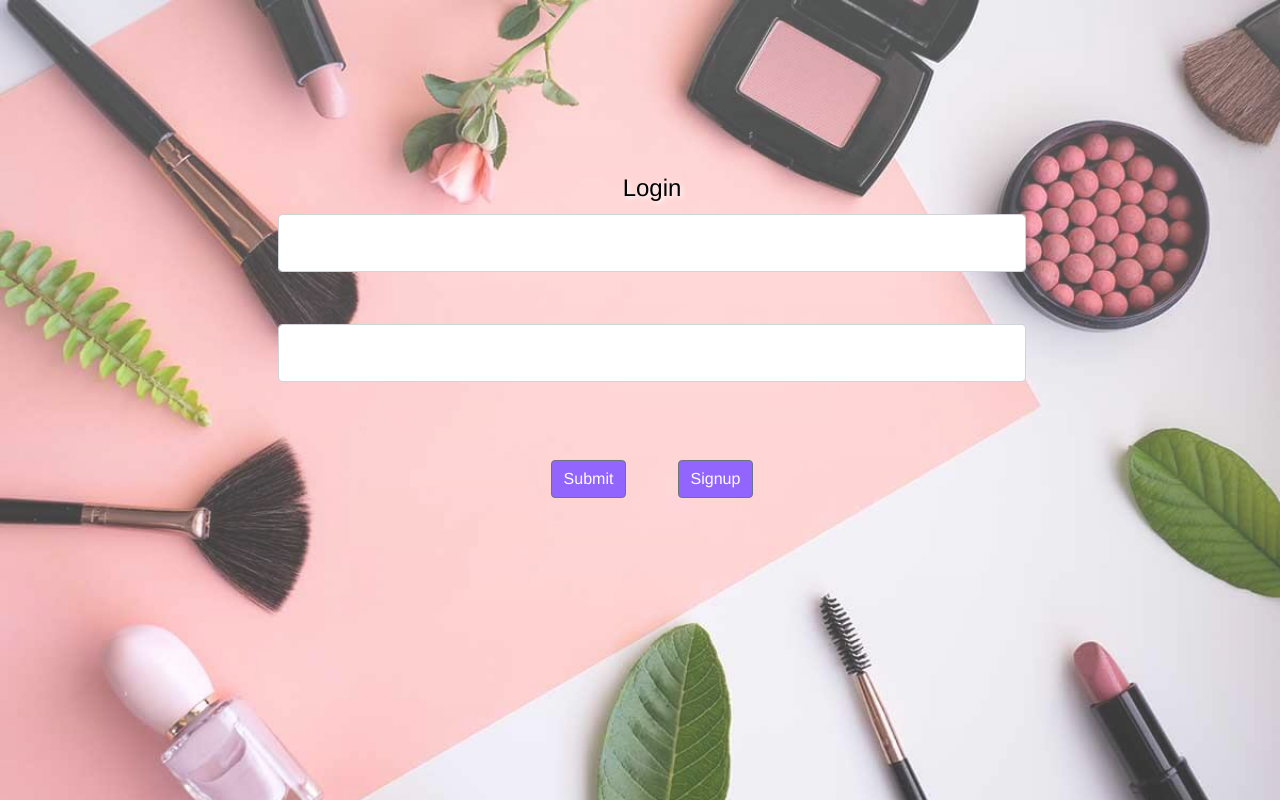
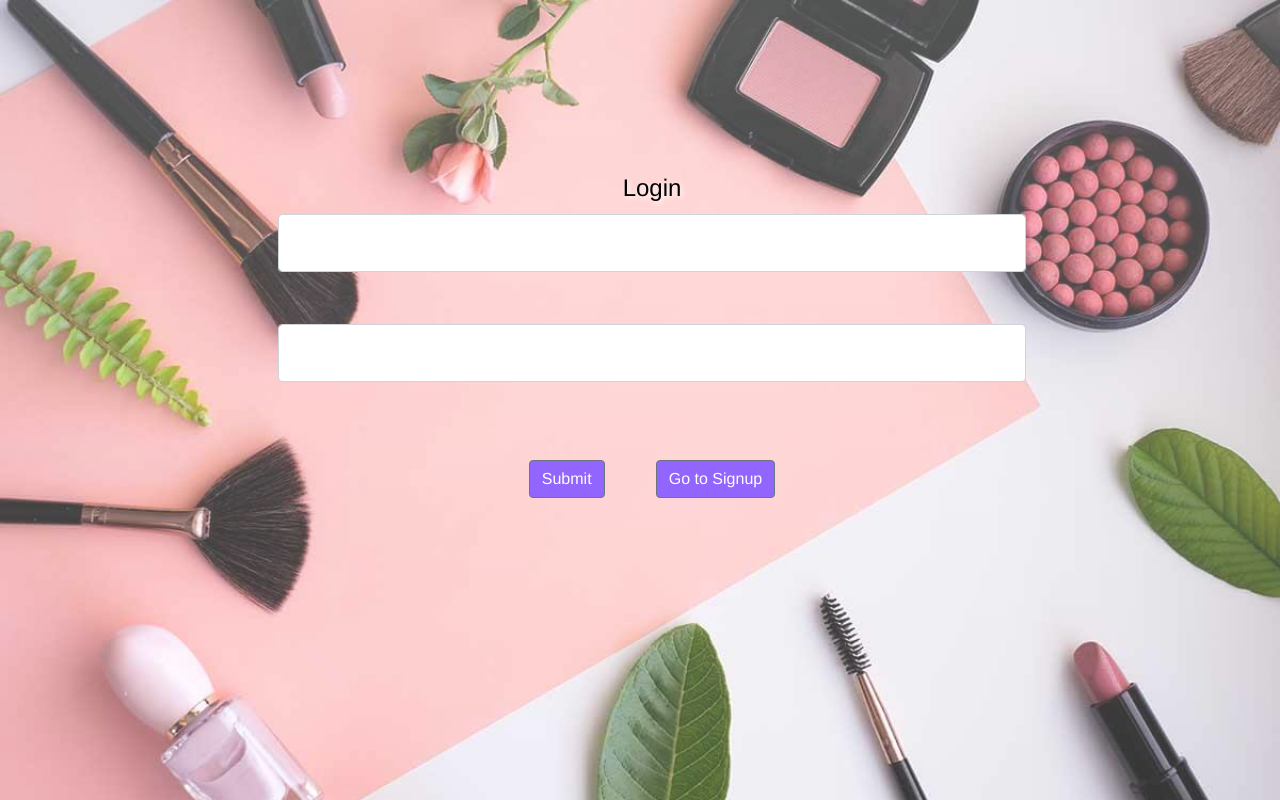
Before and after one commit to AlaynaCarlin/Red-Client, a React (Create React App) app: page / in a window 1280 px wide. Built offline with nearby package versions, Linux system fonts and the light colour scheme.

Commit message:
styled the splash page

```diff
--- a/src/Components/Auth/Login.tsx
+++ b/src/Components/Auth/Login.tsx
@@ -76,7 +76,7 @@ class Login extends React.Component<Props, State> {
                         <br />
                     </FormGroup>
                     <Button id="splashBtn" type="submit" >Submit</Button>
-                    <Button  id="splashBtn" onClick={() => this.props.toggleFunc()}>Signup</Button>
+                    <Button  id="splashBtn" onClick={() => this.props.toggleFunc()}>Go to Signup</Button>
                 </Form>
             </div>
         )
--- a/src/Components/Auth/Signup.tsx
+++ b/src/Components/Auth/Signup.tsx
@@ -126,7 +126,7 @@ class Signup extends React.Component<Props, State> {
 
                     </FormGroup>
                     <Button id="splashBtn" type="submit" disabled={!this.validPassword()}>Submit</Button>
-                    <Button id="splashBtn" onClick={() => this.props.toggleFunc()} >Login</Button>
+                    <Button id="splashBtn" onClick={() => this.props.toggleFunc()} >Go to Login</Button>
 
                 </Form>
             </div>
```
